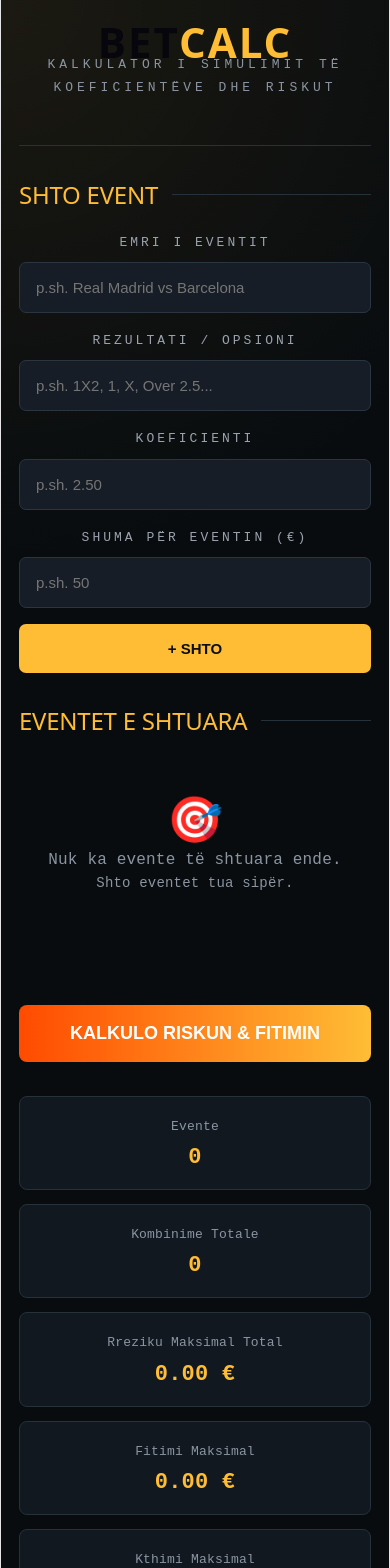
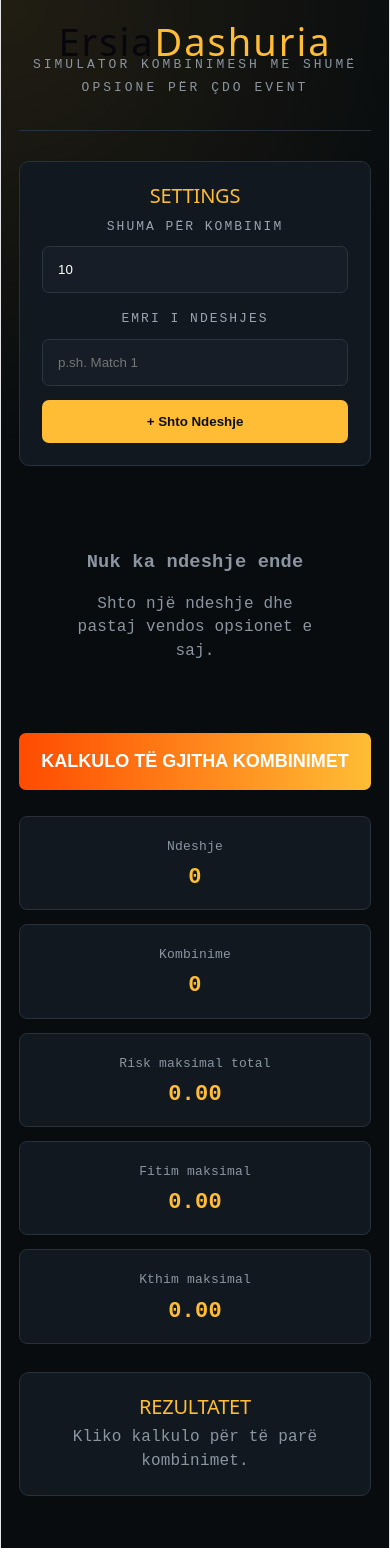
Before and after one commit to Ersia111/odd, a React (Vite) app: page / in a window 390 px wide. Shown: the top 1568 px of the page. Built offline with nearby package versions, Linux system fonts and the light colour scheme.

Commit message:
add match options combination simulator

```diff
--- a/src/App.css
+++ b/src/App.css
@@ -13,83 +13,65 @@ body {
   min-height: 100vh;
   padding: 30px 18px;
   background:
-    radial-gradient(circle at top left, rgba(255, 184, 48, 0.08), transparent 30%),
+    radial-gradient(circle at top left, rgba(255, 184, 48, 0.1), transparent 28%),
     #080c0f;
 }
 
 .container {
-  max-width: 1150px;
+  max-width: 1200px;
   margin: 0 auto;
 }
 
-.header {
-  display: flex;
-  align-items: end;
-  gap: 25px;
+header {
   border-bottom: 1px solid #26313a;
-  padding-bottom: 35px;
-  margin-bottom: 35px;
+  padding-bottom: 30px;
+  margin-bottom: 30px;
 }
 
-.header h1 {
+header h1 {
   margin: 0;
-  font-size: 54px;
+  font-size: 52px;
   letter-spacing: 2px;
-  font-weight: 900;
 }
 
-.header h1 span {
+header h1 span {
   color: #ffbd35;
 }
 
-.header p {
+header p {
   color: #8b95a1;
   text-transform: uppercase;
-  letter-spacing: 4px;
+  letter-spacing: 3px;
   font-size: 13px;
-  margin-bottom: 10px;
 }
 
-.section {
-  margin-bottom: 34px;
-}
-
-.titleLine {
-  display: flex;
-  align-items: center;
-  gap: 14px;
+.panel,
+.matchCard {
+  background: #111820;
+  border: 1px solid #26313a;
+  border-radius: 10px;
+  padding: 22px;
   margin-bottom: 22px;
 }
 
-.titleLine h2 {
+h2 {
   color: #ffbd35;
-  font-size: 24px;
   text-transform: uppercase;
-  margin: 0;
+  margin-top: 0;
 }
 
-.titleLine::after {
-  content: "";
-  flex: 1;
-  height: 1px;
-  background: #26313a;
-}
-
-.formGrid {
+.topGrid {
   display: grid;
-  grid-template-columns: 2fr 1fr;
-  gap: 16px;
-}
-
-.formGrid div {
-  display: flex;
-  flex-direction: column;
+  grid-template-columns: 1fr 2fr auto;
+  gap: 14px;
+  align-items: end;
 }
 
 label {
+  display: block;
   color: #9ca3af;
   font-size: 13px;
-  letter-spacing: 3px;
+  letter-spacing: 2px;
   text-transform: uppercase;
   margin-bottom: 8px;
 }
@@ -99,108 +81,73 @@ input {
   background: #161d26;
   border: 1px solid #2b3540;
   color: white;
-  padding: 16px;
+  padding: 15px;
   border-radius: 7px;
   outline: none;
-  font-size: 15px;
 }
 
 input:focus {
   border-color: #ffbd35;
 }
 
-.addBtn {
-  grid-column: 2;
+button {
   background: #ffbd35;
   color: #0b0f13;
   border: none;
+  padding: 14px 18px;
   border-radius: 7px;
   font-weight: bold;
-  font-size: 15px;
-  text-transform: uppercase;
   cursor: pointer;
 }
 
-.empty {
-  text-align: center;
-  padding: 55px 20px;
-  color: #8b95a1;
+button:hover {
+  opacity: 0.9;
 }
 
-.empty .icon {
-  font-size: 45px;
-  margin-bottom: 14px;
+.danger {
+  background: #ef4444;
+  color: white;
+  margin-left: 8px;
 }
 
-.empty p {
+.matches {
+  margin-bottom: 25px;
+}
+
+.matchHeader {
+  display: flex;
+  justify-content: space-between;
+  gap: 15px;
+  align-items: center;
+  margin-bottom: 16px;
+}
+
+.matchHeader h3 {
   margin: 0;
 }
 
-.empty span {
-  font-size: 14px;
-}
-
-.eventList {
-  display: flex;
-  flex-direction: column;
+.optionRow {
+  display: grid;
+  grid-template-columns: 2fr 1fr auto;
   gap: 12px;
-}
-
-.eventCard {
-  display: grid;
-  grid-template-columns: 1.5fr 1fr auto;
-  align-items: center;
-  gap: 18px;
-  background: #111820;
-  border: 1px solid #26313a;
-  padding: 16px;
-  border-radius: 8px;
-}
-
-.eventCard strong {
-  color: #fff;
-}
-
-.eventCard p {
-  margin: 6px 0 0;
-  color: #9ca3af;
-}
-
-.eventNumbers {
-  display: flex;
-  gap: 12px;
-  color: #ffbd35;
-}
-
-.eventCard button {
-  background: #ef4444;
-  color: white;
-  border: none;
-  padding: 11px 16px;
-  border-radius: 6px;
-  cursor: pointer;
-  font-weight: bold;
+  margin-bottom: 12px;
 }
 
 .calculateBtn {
   width: 100%;
+  padding: 18px;
+  font-size: 18px;
+  text-transform: uppercase;
   background: linear-gradient(90deg, #ff4b00, #ffbd35);
   color: white;
-  padding: 18px;
-  border: none;
-  border-radius: 8px;
-  text-transform: uppercase;
-  font-size: 18px;
-  font-weight: bold;
-  cursor: pointer;
-  margin: 20px 0 34px;
+  margin-bottom: 26px;
 }
 
 .summary {
   display: grid;
   grid-template-columns: repeat(5, 1fr);
   gap: 14px;
-  margin-bottom: 35px;
+  margin-bottom: 28px;
 }
 
 .summary div {
@@ -222,15 +169,18 @@ input:focus {
   font-size: 22px;
 }
 
-.noResults {
-  color: #9ca3af;
+.empty {
+  text-align: center;
+  padding: 45px;
+  color: #8b95a1;
+}
+
+.hint {
+  color: #8b95a1;
 }
 
 .tableWrapper {
   overflow-x: auto;
-  background: #111820;
-  border: 1px solid #26313a;
-  border-radius: 8px;
 }
 
 table {
@@ -241,7 +191,7 @@ table {
 
 th,
 td {
-  padding: 15px;
+  padding: 14px;
   border-bottom: 1px solid #26313a;
   text-align: left;
   vertical-align: top;
@@ -249,8 +199,8 @@ td {
 
 th {
   color: #ffbd35;
+  text-transform: uppercase;
   font-size: 13px;
-  text-transform: uppercase;
 }
 
 td {
@@ -267,26 +217,18 @@ td {
 }
 
 @media (max-width: 850px) {
-  .header {
-    display: block;
-  }
-
-  .header h1 {
-    font-size: 42px;
-  }
-
-  .formGrid,
-  .eventCard,
+  .topGrid,
+  .optionRow,
   .summary {
     grid-template-columns: 1fr;
   }
 
-  .addBtn {
-    grid-column: auto;
-    padding: 16px;
+  .matchHeader {
+    flex-direction: column;
+    align-items: flex-start;
   }
 
-  .eventNumbers {
-    flex-direction: column;
+  header h1 {
+    font-size: 38px;
   }
 }
--- a/src/App.jsx
+++ b/src/App.jsx
@@ -1,237 +1,310 @@
 import { useState } from "react";
 import "./App.css";
 
-function generateCombinations(items) {
-  const result = [];
+function cartesianCombinations(matches) {
+  const results = [];
 
-  function backtrack(start, combo) {
-    if (combo.length > 0) {
-      result.push([...combo]);
+  function backtrack(index, current) {
+    if (current.length > 0) {
+      results.push([...current]);
     }
 
-    for (let i = start; i < items.length; i++) {
-      combo.push(items[i]);
-      backtrack(i + 1, combo);
-      combo.pop();
+    for (let i = index; i < matches.length; i++) {
+      for (const option of matches[i].options) {
+        current.push({
+          matchName: matches[i].name,
+          optionName: option.name,
+          odd: Number(option.odd),
+        });
+
+        backtrack(i + 1, current);
+        current.pop();
+      }
     }
   }
 
   backtrack(0, []);
-  return result;
+  return results;
 }
 
 function App() {
-  const [eventName, setEventName] = useState("");
-  const [prediction, setPrediction] = useState("");
-  const [odd, setOdd] = useState("");
-  const [stake, setStake] = useState("");
-
-  const [events, setEvents] = useState([]);
+  const [matchName, setMatchName] = useState("");
+  const [matches, setMatches] = useState([]);
+  const [stake, setStake] = useState(10);
   const [results, setResults] = useState([]);
 
-  const addEvent = () => {
-    if (!eventName || !prediction || Number(odd) <= 1 || Number(stake) <= 0) {
-      alert("Plotëso të gjitha fushat saktë.");
+  const addMatch = () => {
+    if (!matchName.trim()) {
+      alert("Vendos emrin e ndeshjes.");
       return;
     }
 
-    const newEvent = {
-      id: Date.now(),
-      name: eventName,
-      prediction,
-      odd: Number(odd),
-      stake: Number(stake),
-    };
+    setMatches([
+      ...matches,
+      {
+        id: Date.now(),
+        name: matchName,
+        options: [],
+      },
+    ]);
 
-    setEvents([...events, newEvent]);
-    setEventName("");
-    setPrediction("");
-    setOdd("");
-    setStake("");
-  };
-
-  const removeEvent = (id) => {
-    setEvents(events.filter((event) => event.id !== id));
+    setMatchName("");
     setResults([]);
   };
 
-  const calculateResults = () => {
-    if (events.length === 0) {
-      alert("Shto të paktën një event.");
+  const removeMatch = (matchId) => {
+    setMatches(matches.filter((match) => match.id !== matchId));
+    setResults([]);
+  };
+
+  const addOption = (matchId) => {
+    setMatches(
+      matches.map((match) =>
+        match.id === matchId
+          ? {
+              ...match,
+              options: [
+                ...match.options,
+                {
+                  id: Date.now(),
+                  name: "",
+                  odd: "",
+                },
+              ],
+            }
+          : match
+      )
+    );
+    setResults([]);
+  };
+
+  const updateOption = (matchId, optionId, field, value) => {
+    setMatches(
+      matches.map((match) =>
+        match.id === matchId
+          ? {
+              ...match,
+              options: match.options.map((option) =>
+                option.id === optionId
+                  ? {
+                      ...option,
+                      [field]: value,
+                    }
+                  : option
+              ),
+            }
+          : match
+      )
+    );
+  };
+
+  const removeOption = (matchId, optionId) => {
+    setMatches(
+      matches.map((match) =>
+        match.id === matchId
+          ? {
+              ...match,
+              options: match.options.filter((option) => option.id !== optionId),
+            }
+          : match
+      )
+    );
+    setResults([]);
+  };
+
+  const calculate = () => {
+    const cleanMatches = matches
+      .map((match) => ({
+        ...match,
+        options: match.options.filter(
+          (option) => option.name.trim() && Number(option.odd) > 1
+        ),
+      }))
+      .filter((match) => match.options.length > 0);
+
+    if (cleanMatches.length === 0) {
+      alert("Shto të paktën një ndeshje me opsione të vlefshme.");
       return;
     }
 
-    const allCombinations = generateCombinations(events);
+    const combos = cartesianCombinations(cleanMatches);
 
-    const calculated = allCombinations.map((combo) => {
+    const calculated = combos.map((combo) => {
       const totalOdd = combo.reduce((acc, item) => acc * item.odd, 1);
-      const totalStake = combo.reduce((acc, item) => acc + item.stake, 0);
-      const averageStake = totalStake / combo.length;
-
-      const potentialReturn = averageStake * totalOdd;
-      const netProfit = potentialReturn - averageStake;
-      const maxLoss = averageStake;
-      const returnPercentage = (netProfit / averageStake) * 100;
+      const potentialReturn = Number(stake) * totalOdd;
+      const netProfit = potentialReturn - Number(stake);
+      const returnPercentage = (netProfit / Number(stake)) * 100;
 
       return {
         combo,
         type: combo.length === 1 ? "Njeshe" : `${combo.length}-she`,
         totalOdd,
-        stake: averageStake,
+        stake: Number(stake),
         potentialReturn,
         netProfit,
-        maxLoss,
+        maxLoss: Number(stake),
         returnPercentage,
       };
     });
 
     calculated.sort((a, b) => b.potentialReturn - a.potentialReturn);
-
     setResults(calculated);
   };
 
-  const totalMaxLoss = results.reduce((acc, item) => acc + item.maxLoss, 0);
-  const maxPossibleProfit =
-    results.length > 0 ? Math.max(...results.map((item) => item.netProfit)) : 0;
-  const maxPossibleReturn =
-    results.length > 0
-      ? Math.max(...results.map((item) => item.potentialReturn))
-      : 0;
+  const totalMaxLoss = results.length * Number(stake);
+  const maxProfit =
+    results.length > 0 ? Math.max(...results.map((r) => r.netProfit)) : 0;
+  const maxReturn =
+    results.length > 0 ? Math.max(...results.map((r) => r.potentialReturn)) : 0;
 
   return (
     <div className="app">
       <div className="container">
-        <header className="header">
+        <header>
           <h1>
-            BET<span>CALC</span>
+            Ersia<span>Dashuria</span>
           </h1>
-          <p>Kalkulator i simulimit të koeficientëve dhe riskut</p>
+          <p>Simulator kombinimesh me shumë opsione për çdo event</p>
         </header>
 
-        <section className="section">
-          <div className="titleLine">
-            <h2>Shto Event</h2>
-          </div>
+        <section className="panel">
+          <h2>Settings</h2>
 
-          <div className="formGrid">
+          <div className="topGrid">
             <div>
-              <label>Emri i Eventit</label>
+              <label>Shuma për kombinim</label>
               <input
-                value={eventName}
-                onChange={(e) => setEventName(e.target.value)}
-                placeholder="p.sh. Real Madrid vs Barcelona"
+                type="number"
+                min="1"
+                value={stake}
+                onChange={(e) => setStake(e.target.value)}
               />
             </div>
 
             <div>
-              <label>Rezultati / Opsioni</label>
+              <label>Emri i ndeshjes</label>
               <input
-                value={prediction}
-                onChange={(e) => setPrediction(e.target.value)}
-                placeholder="p.sh. 1X2, 1, X, Over 2.5..."
+                value={matchName}
+                onChange={(e) => setMatchName(e.target.value)}
+                placeholder="p.sh. Match 1"
               />
             </div>
 
-            <div>
-              <label>Koeficienti</label>
-              <input
-                type="number"
-                step="0.01"
-                value={odd}
-                onChange={(e) => setOdd(e.target.value)}
-                placeholder="p.sh. 2.50"
-              />
-            </div>
-
-            <div>
-              <label>Shuma për Eventin (€)</label>
-              <input
-                type="number"
-                step="0.01"
-                value={stake}
-                onChange={(e) => setStake(e.target.value)}
-                placeholder="p.sh. 50"
-              />
-            </div>
-
-            <button className="addBtn" onClick={addEvent}>
-              + Shto
-            </button>
+            <button onClick={addMatch}>+ Shto Ndeshje</button>
           </div>
         </section>
 
-        <section className="section">
-          <div className="titleLine">
-            <h2>Eventet e Shtuara</h2>
-          </div>
-
-          {events.length === 0 ? (
+        <section className="matches">
+          {matches.length === 0 ? (
             <div className="empty">
-              <div className="icon">🎯</div>
-              <p>Nuk ka evente të shtuara ende.</p>
-              <span>Shto eventet tua sipër.</span>
+              <h3>Nuk ka ndeshje ende</h3>
+              <p>Shto një ndeshje dhe pastaj vendos opsionet e saj.</p>
             </div>
           ) : (
-            <div className="eventList">
-              {events.map((event, index) => (
-                <div className="eventCard" key={event.id}>
+            matches.map((match, index) => (
+              <div className="matchCard" key={match.id}>
+                <div className="matchHeader">
+                  <h3>
+                    {index + 1}. {match.name}
+                  </h3>
+
                   <div>
-                    <strong>
-                      {index + 1}. {event.name}
-                    </strong>
-                    <p>{event.prediction}</p>
+                    <button onClick={() => addOption(match.id)}>
+                      + Opsion
+                    </button>
+
+                    <button
+                      className="danger"
+                      onClick={() => removeMatch(match.id)}
+                    >
+                      Hiq
+                    </button>
                   </div>
+                </div>
 
-                  <div className="eventNumbers">
-                    <span>Odd: {event.odd}</span>
-                    <span>{event.stake.toFixed(2)} €</span>
-                  </div>
+                {match.options.length === 0 ? (
+                  <p className="hint">Shto opsione për këtë ndeshje.</p>
+                ) : (
+                  match.options.map((option) => (
+                    <div className="optionRow" key={option.id}>
+                      <input
+                        value={option.name}
+                        placeholder="Opsioni p.sh. 1, X, 2, Over 2.5"
+                        onChange={(e) =>
+                          updateOption(
+                            match.id,
+                            option.id,
+                            "name",
+                            e.target.value
+                          )
+                        }
+                      />
 
-                  <button onClick={() => removeEvent(event.id)}>Hiq</button>
-                </div>
-              ))}
-            </div>
+                      <input
+                        type="number"
+                        step="0.01"
+                        value={option.odd}
+                        placeholder="Koef."
+                        onChange={(e) =>
+                          updateOption(
+                            match.id,
+                            option.id,
+                            "odd",
+                            e.target.value
+                          )
+                        }
+                      />
+
+                      <button
+                        className="danger"
+                        onClick={() => removeOption(match.id, option.id)}
+                      >
+                        X
+                      </button>
+                    </div>
+                  ))
+                )}
+              </div>
+            ))
           )}
         </section>
 
-        <button className="calculateBtn" onClick={calculateResults}>
-           Kalkulo Riskun & Fitimin
+        <button className="calculateBtn" onClick={calculate}>
+          Kalkulo të gjitha kombinimet
         </button>
 
         <section className="summary">
           <div>
-            <span>Evente</span>
-            <strong>{events.length}</strong>
+            <span>Ndeshje</span>
+            <strong>{matches.length}</strong>
           </div>
 
           <div>
-            <span>Kombinime Totale</span>
+            <span>Kombinime</span>
             <strong>{results.length}</strong>
           </div>
 
           <div>
-            <span>Rreziku Maksimal Total</span>
-            <strong>{totalMaxLoss.toFixed(2)} €</strong>
+            <span>Risk maksimal total</span>
+            <strong>{totalMaxLoss.toFixed(2)}</strong>
           </div>
 
           <div>
-            <span>Fitimi Maksimal</span>
-            <strong>{maxPossibleProfit.toFixed(2)} €</strong>
+            <span>Fitim maksimal</span>
+            <strong>{maxProfit.toFixed(2)}</strong>
           </div>
 
           <div>
-            <span>Kthimi Maksimal</span>
-            <strong>{maxPossibleReturn.toFixed(2)} €</strong>
+            <span>Kthim maksimal</span>
+            <strong>{maxReturn.toFixed(2)}</strong>
           </div>
         </section>
 
-        <section className="section">
-          <div className="titleLine">
-            <h2>Të Gjitha Kombinimet e Mundshme</h2>
-          </div>
+        <section className="panel">
+          <h2>Rezultatet</h2>
 
           {results.length === 0 ? (
-            <p className="noResults">Kliko “Kalkulo” për të parë rezultatet.</p>
+            <p className="hint">Kliko kalkulo për të parë kombinimet.</p>
           ) : (
             <div className="tableWrapper">
               <table>
@@ -240,11 +313,11 @@ function App() {
                     <th>#</th>
                     <th>Lloji</th>
                     <th>Kombinimi</th>
-                    <th>Odd Total</th>
+                    <th>Koef. total</th>
                     <th>Shuma</th>
                     <th>Kthimi</th>
-                    <th>Fitimi Neto</th>
-                    <th>Risk Max</th>
+                    <th>Fitimi</th>
+                    <th>Risk</th>
                     <th>%</th>
                   </tr>
                 </thead>
@@ -255,18 +328,18 @@ function App() {
                       <td>{index + 1}</td>
                       <td>{item.type}</td>
                       <td>
-                        {item.combo.map((event) => (
-                          <div className="comboItem" key={event.id}>
-                            <strong>{event.name}</strong> - {event.prediction}{" "}
-                            ({event.odd})
+                        {item.combo.map((c, i) => (
+                          <div className="comboItem" key={i}>
+                            <strong>{c.matchName}</strong>: {c.optionName} (
+                            {c.odd})
                           </div>
                         ))}
                       </td>
                       <td>{item.totalOdd.toFixed(2)}</td>
-                      <td>{item.stake.toFixed(2)} €</td>
-                      <td>{item.potentialReturn.toFixed(2)} €</td>
-                      <td>{item.netProfit.toFixed(2)} €</td>
-                      <td>{item.maxLoss.toFixed(2)} €</td>
+                      <td>{item.stake.toFixed(2)}</td>
+                      <td>{item.potentialReturn.toFixed(2)}</td>
+                      <td>{item.netProfit.toFixed(2)}</td>
+                      <td>{item.maxLoss.toFixed(2)}</td>
                       <td>{item.returnPercentage.toFixed(2)}%</td>
                     </tr>
                   ))}
```
